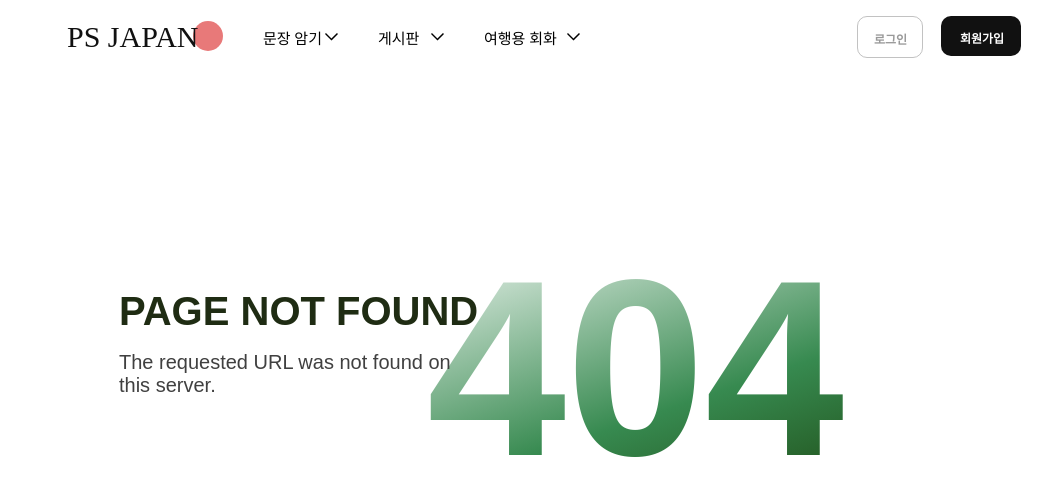
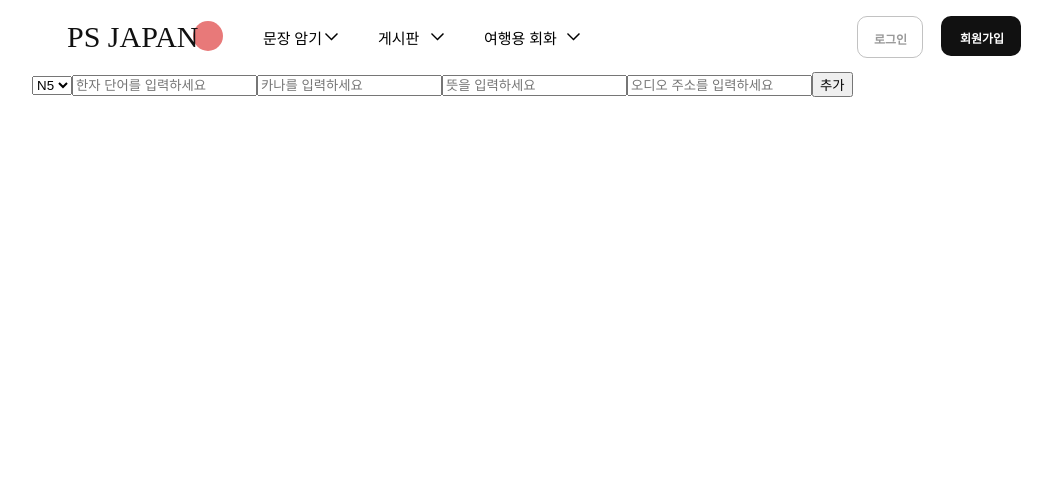
Before and after one commit to chinoel/PersonalStudy, a Next.js app: page /admin/serviceManagement/word in a window 1280 px wide. Before the commit this address had no page. Shown: the top 496 px of the page, without its empty margins (96-1148 px from the left). Built offline with nearby package versions, Linux system fonts and the light colour scheme; a web font is replaced by a local one.

Commit message:
feat:word add

```diff
--- /dev/null
+++ b/src/app/admin/serviceManagement/word/page.tsx
@@ -0,0 +1,91 @@
+"use client";
+
+import { useState } from "react";
+
+export default function wordPage() {
+
+    const [formData, setFormData] = useState({
+        kanji: "",
+        kana: "",
+        meaning: "",
+        audio_url: "",
+        level: 5,
+    });
+    const [message, setMessage] = useState("");
+
+    const handleChange = (e: React.ChangeEvent<HTMLInputElement | HTMLSelectElement>) => {
+        setFormData({ ...formData, [e.target.name]: e.target.value });
+    };
+
+    const handleSubmit = async (e: React.FormEvent) => {
+        e.preventDefault();
+
+        const res = await fetch("/api/admin/serviceManagement", {
+            method: "POST",
+            headers: {
+                "Content-Type": "application/json",
+            },
+            body: JSON.stringify(formData),
+        });
+
+        const data = await res.json();
+        setMessage(data.message);
+
+        if (res.status === 201) {
+            setFormData({
+                kanji: "",
+                kana: "",
+                meaning: "",
+                audio_url: "",
+                level: 5,
+            });
+        }
+    }
+
+    return (
+        <>
+            <form onSubmit={handleSubmit}>
+                <select name="level" onChange={handleChange} value={formData.level}>
+                    <option value="5" defaultChecked>N5</option>
+                    <option value="4">N4</option>
+                    <option value="3">N3</option>
+                    <option value="2">N2</option>
+                    <option value="1">N1</option>
+                </select>
+                <input
+                    type="text"
+                    name="kanji"
+                    value={formData.kanji}
+                    placeholder="한자 단어를 입력하세요"
+                    onChange={handleChange}
+                    required
+                />
+                <input
+                    type="text"
+                    name="kana"
+                    value={formData.kana}
+                    placeholder="카나를 입력하세요"
+                    onChange={handleChange}
+                    required
+                />
+                <input
+                    type="text"
+                    name="meaning"
+                    value={formData.meaning}
+                    placeholder="뜻을 입력하세요"
+                    onChange={handleChange}
+                    required
+                />
+                <input
+                    type="text"
+                    name="audio_url"
+                    value={formData.audio_url}
+                    onChange={handleChange}
+                    placeholder="오디오 주소를 입력하세요"
+                />
+                <button type="submit">추가</button>
+            </form>
+            {message && <p>{message}</p>}
+        </>
+    )
+}
--- /dev/null
+++ b/src/app/api/admin/serviceManagement/route.ts
@@ -0,0 +1,41 @@
+import prisma from "@/lib/prisma";
+import { NextResponse } from "next/server";
+
+export async function POST(req: Request) {
+    try {
+        let { kanji, kana, meaning, audio_url, level } = await req.json();
+
+        if (!kanji || !kana || !meaning || !level) {
+            return NextResponse.json({ message: "필수 항목을 입력해주세요" }, { status: 400 });
+        }
+
+        kanji = kanji.replace(/\s/g, "");
+        kana = kana.replace(/\s/g, "");
+        level = parseInt(level);
+
+        const wordExist = await prisma.words.findUnique({
+            where: {
+                kanji: kanji
+            }
+        });
+
+        if (wordExist) {
+            return NextResponse.json({ message: "이미 존재하는 단어입니다." }, { status: 400 });
+        }
+
+        await prisma.words.create({
+            data: {
+                kanji: kanji,
+                kana: kana,
+                meaning: meaning,
+                audio_url: audio_url,
+                level: level
+            }
+        });
+
+        return NextResponse.json({ message: "단어 추가 성공" }, { status: 201 });
+    } catch (err) {
+        console.log("단어 추가 오류 : " + err);
+        return NextResponse.json({ message: "서버 오류 발생" }, { status: 500 });
+    }
+}
--- a/src/app/auth/login/page.tsx
+++ b/src/app/auth/login/page.tsx
@@ -34,7 +34,9 @@ export default function LoginPage() {
             setMessage("아이디 또는 비밀번호가 일치하지 않습니다.");
         }
         else {
-            window.location.href = "/";
+            const prevURL = new URLSearchParams(window.location.search).get("prevURL");
+            const redirectURL = prevURL ? decodeURIComponent(prevURL) : "/";
+            window.location.href = redirectURL;
         }
     }
 
--- a/src/middleware.ts
+++ b/src/middleware.ts
@@ -13,7 +13,7 @@ export async function middleware(req: NextRequest) {
     // 로그인 사용자 분류
     const { pathname } = req.nextUrl;
 
-    // 루트 경로
+    // 루트 경로 허용
     if (rootPaths.includes(pathname)) {
         return NextResponse.next();
     }
```
Also changed, not shown: src/app/study/word100/page.tsx (added, +35 -0 lines), src/styles/admin.module.css (added), 1 other file (tests, documents, lock files or other folders).
